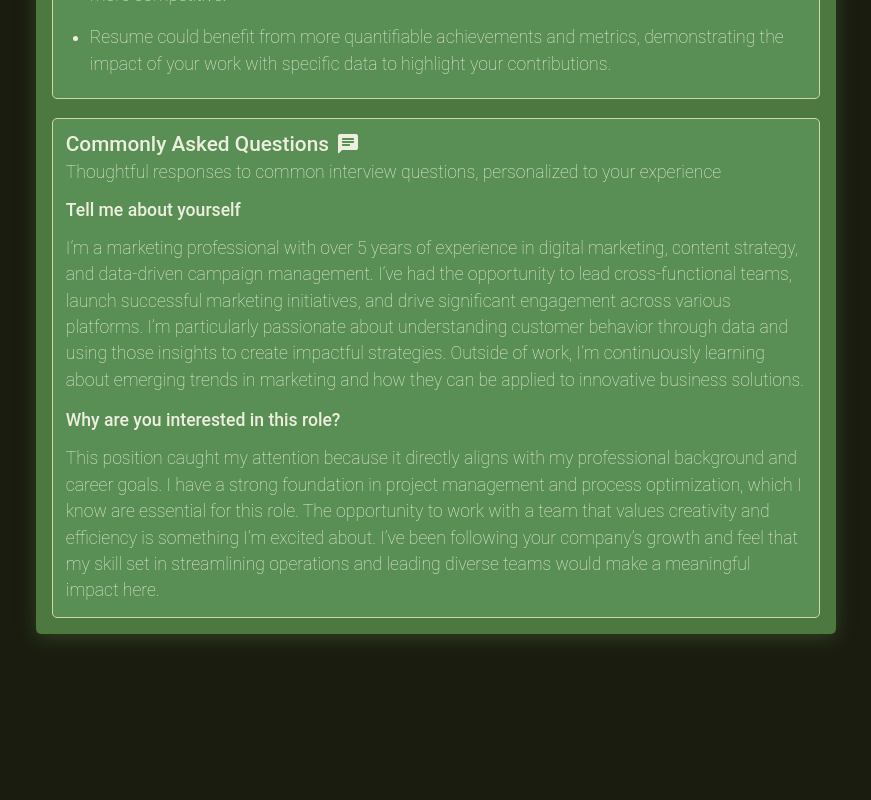
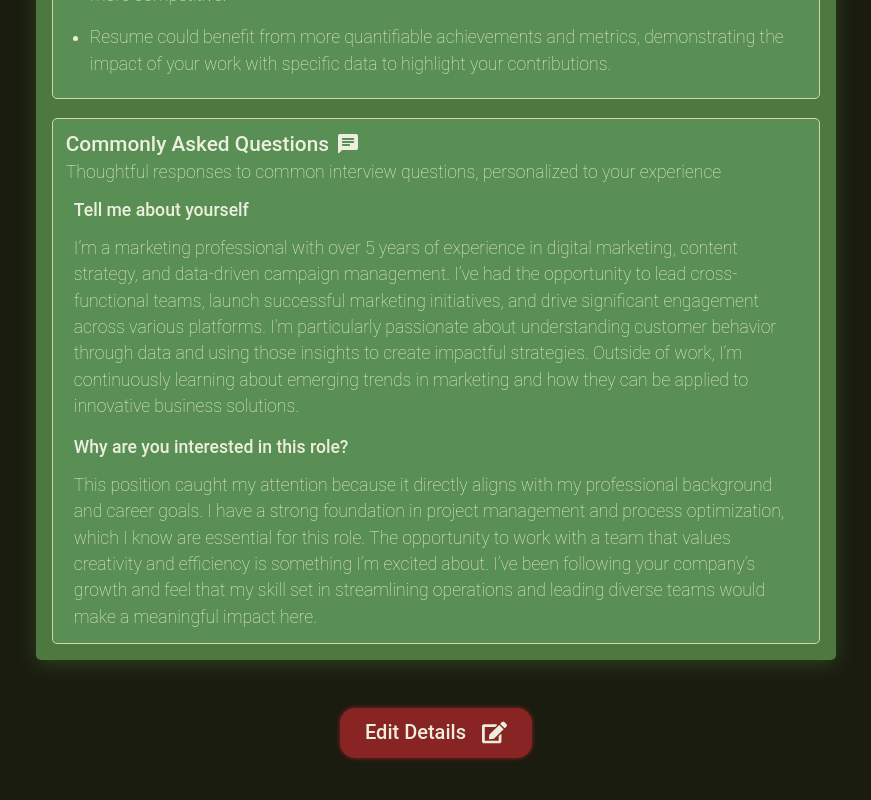
Before and after one commit to charlesphu/SpeedFill, a Next.js app: page /result in a window 1280 px wide. Shown: the part 986-1786 px from the top of the page, without its empty margins (204-1075 px from the left). Before the commit the page ends 1652 px from the top, so only its background shows below. Built offline with nearby package versions, Linux system fonts and the light colour scheme; what @mui/material-nextjs would draw is missing.

Commit message:
Add icon support to CustomButton and implement Edit button in Result page

```diff
--- a/src/app/components/Button.js
+++ b/src/app/components/Button.js
@@ -8,6 +8,7 @@ const CustomButton = ({
   fullWidth = true,
   onClick,
   type = "button",
+  icon,
   sx = {},
 }) => {
   const theme = useTheme();
@@ -38,6 +39,15 @@ const CustomButton = ({
         ...sx,
       }}>
       {children}
+      {icon && (
+        <img
+          src={icon}
+          alt="icon"
+          width={25}
+          height={25}
+          style={{ marginLeft: "1rem" }}
+        />
+      )}
     </Button>
   );
 };
--- a/src/app/result/page.js
+++ b/src/app/result/page.js
@@ -3,11 +3,13 @@
 import { Box, List, ListItem, ListItemText, Typography } from "@mui/material";
 import Title from "../components/Title";
 import Container from "../components/Container";
-import Panel from "../components/Panel";
 import Section from "./Section";
 import { useEffect, useState } from "react";
 import { NavBar, NavBarItem } from "../components/NavBar";
 import Background from "../components/Background";
+import Button from "../components/Button";
+import { useTheme } from "@emotion/react";
+import { useRouter } from "next/navigation";
 
 const MatchSection = ({ score, evaluation }) => {
   score = Math.max(0, Math.min(100, score));
@@ -170,10 +172,20 @@ const QuestionsSection = ({ questions }) => {
             gap: "0.8rem",
             flexDirection: "column",
           }}>
-          <Typography variant="h5" color="title">
+          <Typography
+            variant="h5"
+            color="title"
+            sx={{
+              padding: "0 0.5rem",
+            }}>
             {entry.question}
           </Typography>
-          <Typography variant="body1" color="text.main">
+          <Typography
+            variant="body1"
+            color="text.main"
+            sx={{
+              padding: "0 0.5rem",
+            }}>
             {entry.answer}
           </Typography>
         </Box>
@@ -183,6 +195,9 @@ const QuestionsSection = ({ questions }) => {
 };
 
 const Result = () => {
+  const theme = useTheme();
+  const router = useRouter();
+
   const TEST_MATCH_SCORE = 23;
   const TEST_MATCH_EVALUATION = "Needs Improvement";
 
@@ -223,7 +238,7 @@ const Result = () => {
       <Box
         sx={{
           marginTop: "5rem",
-          marginBottom: "2rem",
+          marginBottom: "3rem",
 
           display: "flex",
           width: "100%",
@@ -247,6 +262,34 @@ const Result = () => {
         </Container>
       </Box>
 
+      {/* Edit Button */}
+      <Box
+        width="100%"
+        marginBottom="3rem"
+        display="flex"
+        justifyContent="center">
+        <Button
+          icon="./Icons/Edit.svg"
+          sx={{
+            width: "12rem",
+            transition: "transform 0.1s",
+            backgroundColor: theme.palette.menu.destructive.main,
+            boxShadow: `0 0 5px ${theme.palette.menu.destructive.main}`,
+            borderRadius: "15px",
+
+            "&:hover": {
+              transform: "scale(1.1)",
+              backgroundColor: theme.palette.menu.destructive.hover,
+              boxShadow: `0 0 10px ${theme.palette.menu.destructive.hover}`,
+            },
+            "&:active": {
+              transform: "scale(0.95)",
+            },
+          }}
+          onClick={() => router.push("/upload")}>
+          Edit Details
+        </Button>
+      </Box>
       <NavBar>
         <NavBarItem text="Home" src="/" />
         <NavBarItem text="Dashboard" src="/dashboard" />
--- a/src/app/theme.js
+++ b/src/app/theme.js
@@ -34,6 +34,11 @@ const theme = createTheme({
       submit_button_hover: "#569db8",
       google_hover: "#e3e3e3",
       google_border: "#8a8a8a",
+
+      destructive: {
+        main: "#882424",
+        hover: "#8C3A3A",
+      },
     },
     action: {
       main: "#41693D",
```
